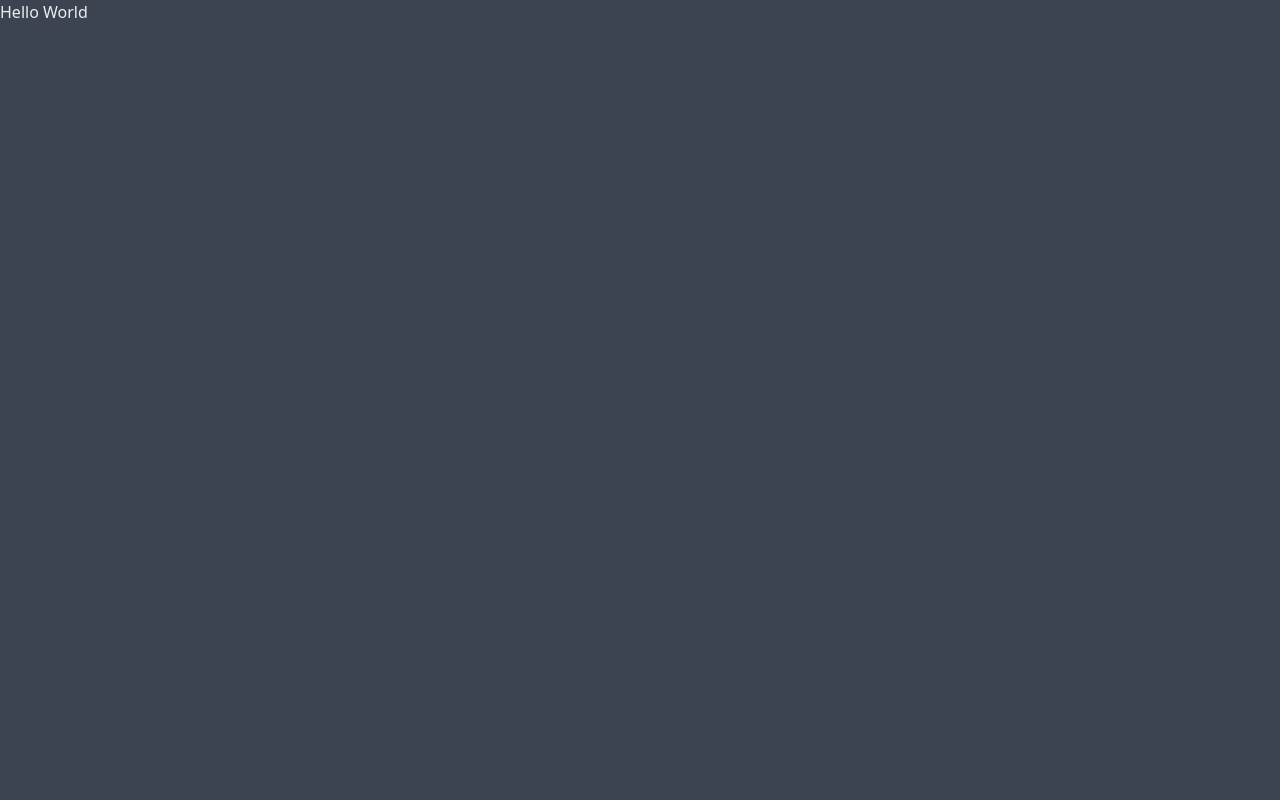
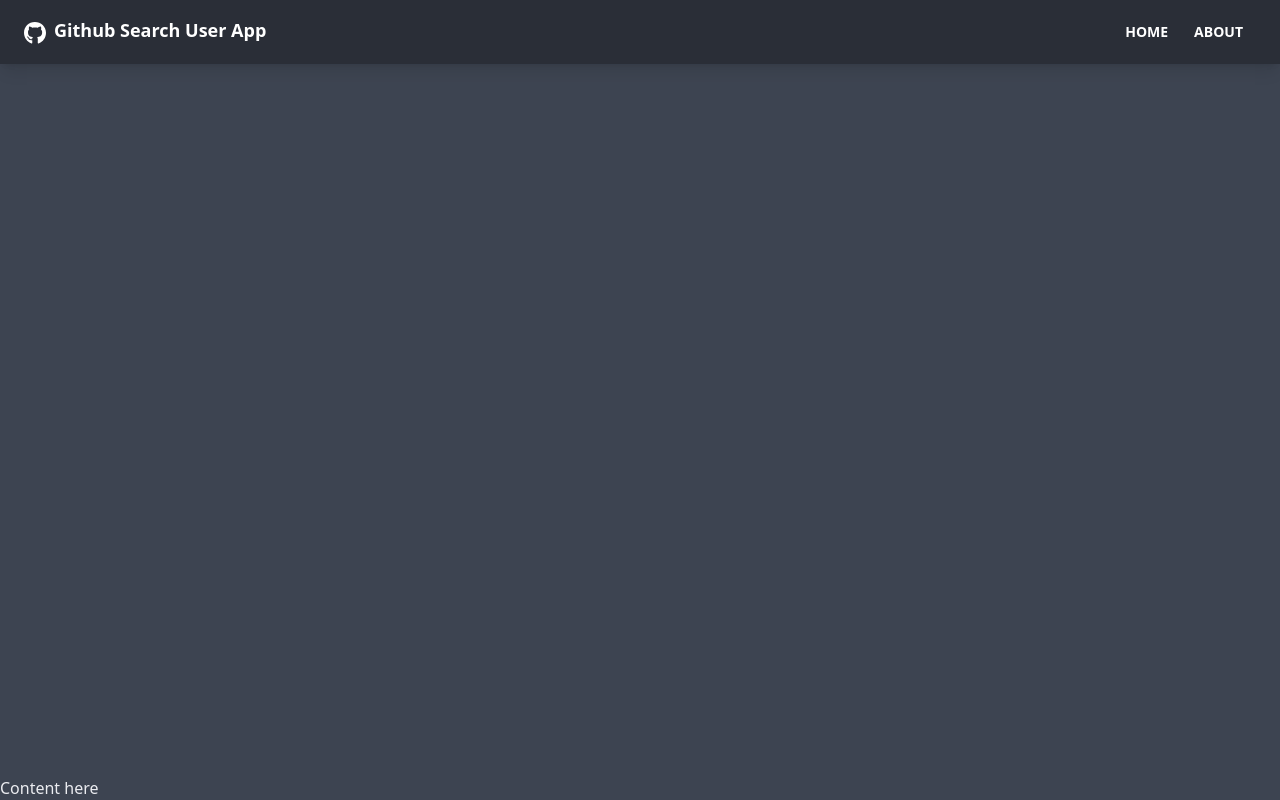
Before and after one commit to anjola-adeuyi/github-search-app, a React (Create React App) app: page / in a window 1280 px wide. Built offline with nearby package versions, Linux system fonts and the light colour scheme.

Commit message:
Navbar Component

```diff
--- a/package.json
+++ b/package.json
@@ -9,6 +9,8 @@
     "daisyui": "^1.22.2",
     "react": "^17.0.2",
     "react-dom": "^17.0.2",
+    "react-icons": "^4.3.1",
+    "react-router-dom": "^6.2.1",
     "react-scripts": "5.0.0",
     "web-vitals": "^2.1.3"
   },
--- a/src/App.js
+++ b/src/App.js
@@ -1,8 +1,15 @@
+import {BrowserRouter as Router, Route, Routes} from 'react-router-dom'
+import Navbar from './components/layout/Navbar';
+
 const  App = () => {
   return (
-    <div>
-      <h1>Hello World</h1>
-    </div>
+    <Router>
+      <div className="flex flex-col justify-between h-screen">
+        <Navbar />
+
+        <main>Content here</main>
+      </div>
+    </Router>
   );
 }
 
--- /dev/null
+++ b/src/components/layout/Navbar.jsx
@@ -0,0 +1,39 @@
+import {FaGithub} from 'react-icons/fa'
+import { Link } from 'react-router-dom'
+import PropTypes from 'prop-types'
+
+const Navbar = ({ title }) => {
+  return (
+    <nav className="navbar mb-12 shadow-lg bg-neutral text-neutral-content">
+      <div className="container mx-auto">
+        <div className="flex-none px-2 mx-2">
+          <FaGithub className='inline pr-2 text-3xl' />
+          <Link to='/' className='text-lg font-bold'>
+            {title}
+          </Link>
+        </div>
+
+        <div className="flex-1 px-2 mx-2">
+          <div className="flex justify-end">
+            <Link to='/' className="btn btn-ghost btn-sm">
+              Home
+            </Link>
+            <Link to='/about' className="btn btn-ghost btn-sm">
+              About
+            </Link>
+          </div>
+        </div>
+      </div>
+    </nav>
+  )
+}
+
+Navbar.defaultProps = {
+  title: 'Github Search User App'
+}
+
+Navbar.propTypes = {
+  title: PropTypes.string,
+}
+
+export default Navbar
```
Also changed, not shown: 1 other file (tests, documents, lock files or other folders).
